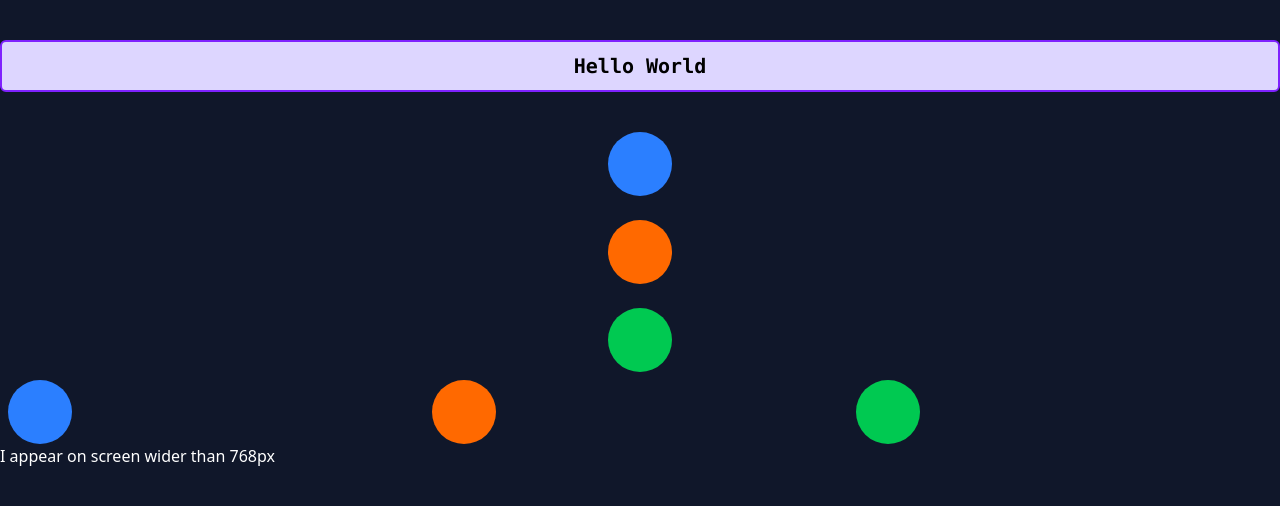
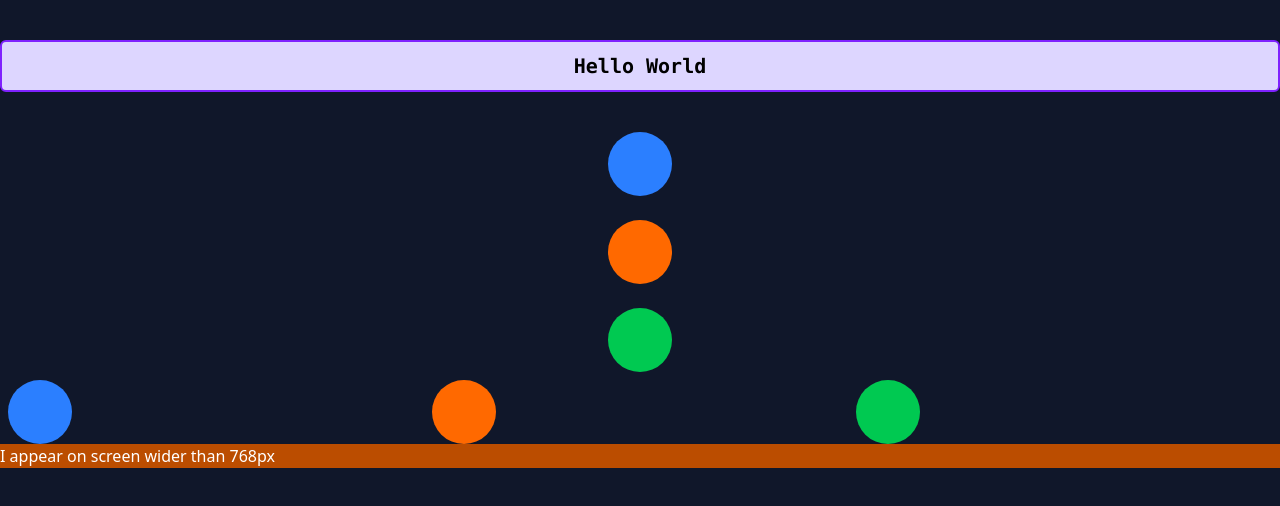
Before and after one commit to Gresba/tailwindtutorial, a website built with Vite: page index.html in a window 1280 px wide. Built offline with nearby package versions, Linux system fonts and the light colour scheme.

Commit message:
media queries

```diff
--- a/index.html
+++ b/index.html
@@ -28,8 +28,8 @@
         <div class="h-16 w-16 rounded-full bg-green-500"></div>
       </div>
 
-      <!--EMDIA QUERIES & RESPONSIVE DESIGN-->
-      <div>
+      <!--MEDIA QUERIES & RESPONSIVE DESIGN-->
+      <div class="sm:bg-amber-500 md:bg-amber-700">
         <p class="text-white">I appear on screen wider than 768px</p>
       </div>
 
```
